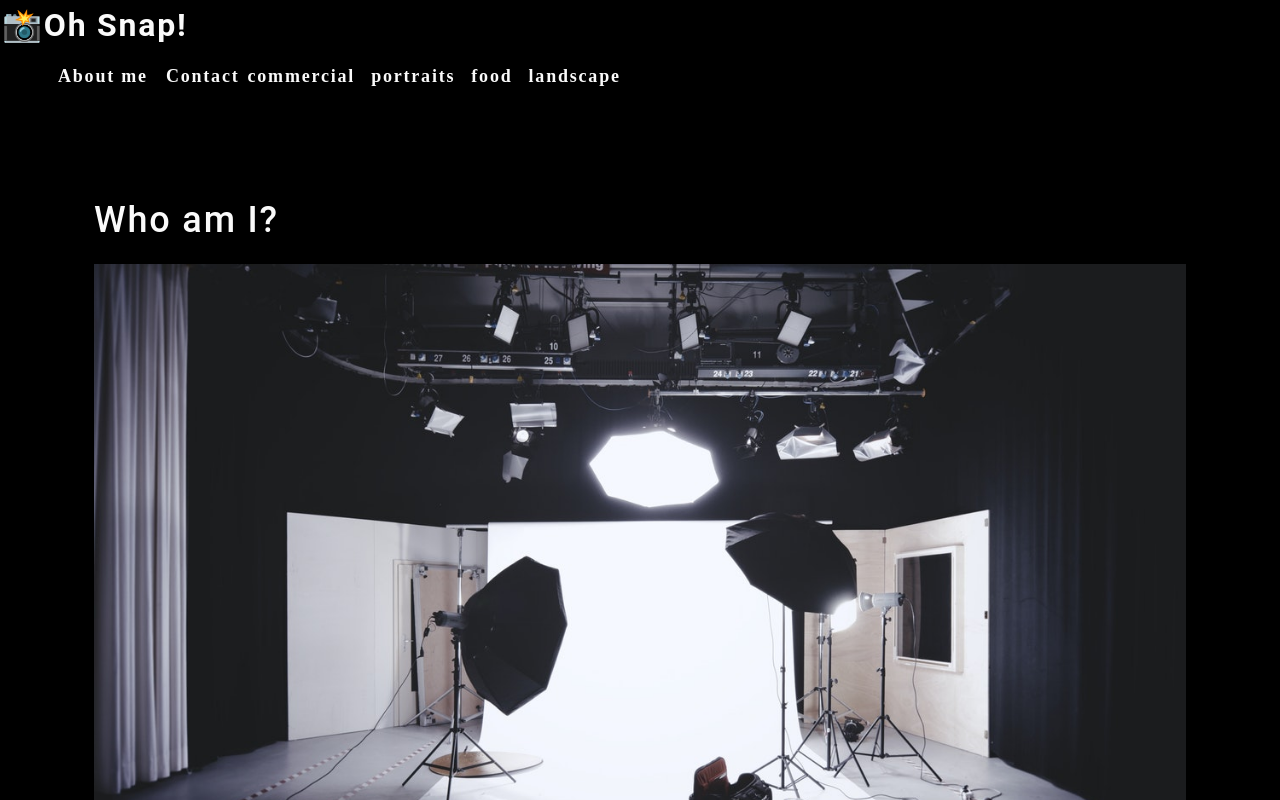
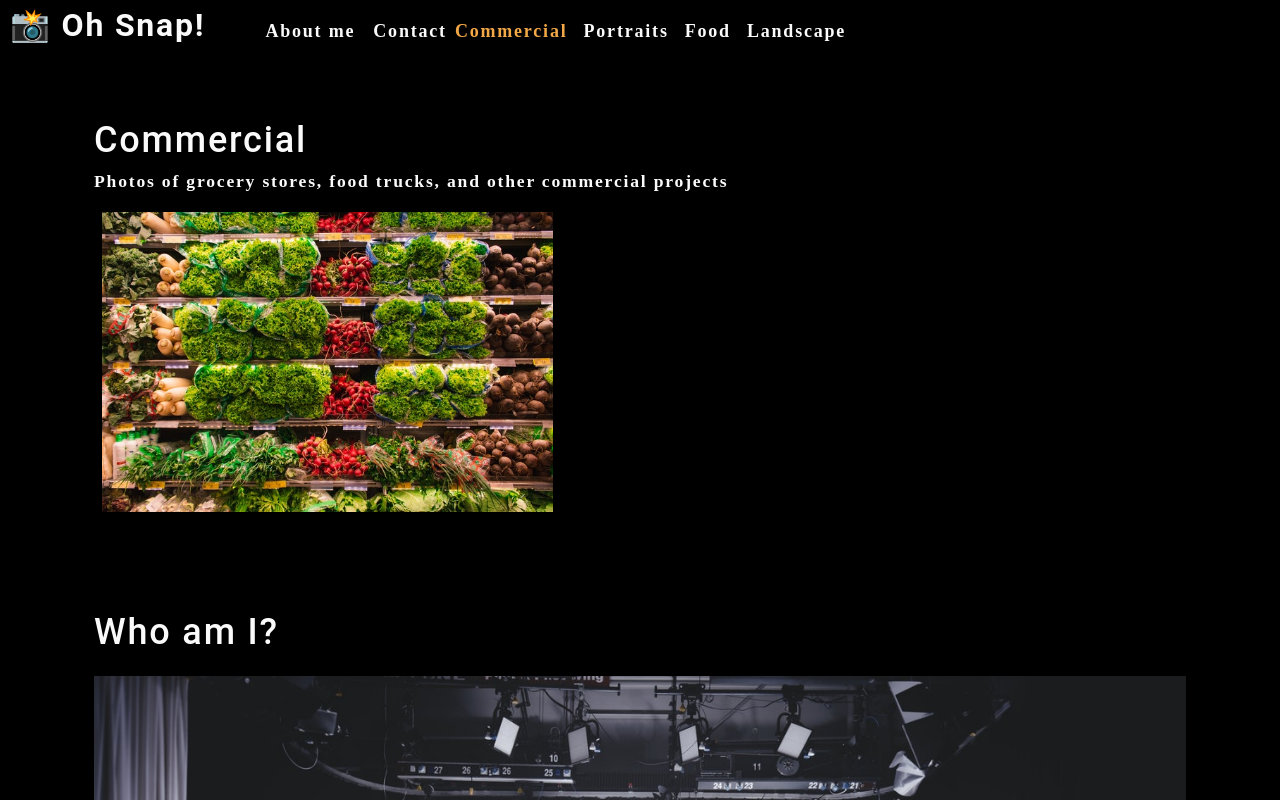
Before and after one commit to ZQWhiting/photo-port, a React (Create React App) app: page / in a window 1280 px wide. Shown: the top 800 px of the page. Built offline with nearby package versions, Linux system fonts and the light colour scheme.

Commit message:
added Gallery component (static); added hooks useState and useEffect

```diff
--- a/src/App.js
+++ b/src/App.js
@@ -1,12 +1,34 @@
-import React from 'react';
+import React, { useState } from 'react';
 import About from './components/About';
 import Nav from './components/Nav';
+import Gallery from './components/Gallery';
 
 function App() {
+	const [categories] = useState([
+		{
+			name: 'commercial',
+			description:
+				'Photos of grocery stores, food trucks, and other commercial projects',
+		},
+		{ name: 'portraits', description: 'Portraits of people in my life' },
+		{ name: 'food', description: 'Delicious delicacies' },
+		{
+			name: 'landscape',
+			description:
+				'Fields, farmhouses, waterfalls, and the beauty of nature',
+		},
+	]);
+	const [currentCategory, setCurrentCategory] = useState(categories[0]);
+
 	return (
 		<div>
-			<Nav />
+			<Nav
+				categories={categories}
+				setCurrentCategory={setCurrentCategory}
+				currentCategory={currentCategory}
+			/>
 			<main>
+				<Gallery />
 				<About />
 			</main>
 		</div>
--- /dev/null
+++ b/src/components/Gallery/index.js
@@ -0,0 +1,27 @@
+import React from 'react';
+import { capitalizeFirstLetter } from '../../utils/helpers';
+import photo from '../../assets/small/commercial/0.jpg';
+
+function Gallery(props) {
+	const currentCategory = {
+		name: 'commercial',
+		description:
+			'Photos of grocery stores, food trucks, and other commercial projects',
+	};
+
+	return (
+		<section>
+			<h1>{capitalizeFirstLetter(currentCategory.name)}</h1>
+			<p>{currentCategory.description}</p>
+			<div>
+				<img
+					src={photo}
+					alt='Commercial Example'
+					className='img-thumbnail mx-1'
+				/>
+			</div>
+		</section>
+	);
+}
+
+export default Gallery;
--- a/src/components/Nav/index.js
+++ b/src/components/Nav/index.js
@@ -1,32 +1,21 @@
-import React from 'react';
+import React, { useEffect } from 'react';
+import { capitalizeFirstLetter } from '../../utils/helpers';
 
-function Nav() {
-	const categories = [
-		{
-			name: 'commercial',
-			description:
-				'Photos of grocery stores, food trucks, and other commercial projects',
-		},
-		{ name: 'portraits', description: 'Portraits of people in my life' },
-		{ name: 'food', description: 'Delicious delicacies' },
-		{
-			name: 'landscape',
-			description:
-				'Fields, farmhouses, waterfalls, and the beauty of nature',
-		},
-	];
+function Nav(props) {
+	const { categories = [], setCurrentCategory, currentCategory } = props;
 
-	function categorySelected(name) {
-		console.log(name);
-	}
+	useEffect(() => {
+		document.title = capitalizeFirstLetter(currentCategory.name);
+	}, [currentCategory]);
 
 	return (
-		<header>
+		<header className='flex-row px-1'>
 			<h2>
 				<a data-testid='link' href='/'>
 					<span role='img' aria-label='camera'>
+						{' '}
 						📸
-					</span>
+					</span>{' '}
 					Oh Snap!
 				</a>
 			</h2>
@@ -41,11 +30,15 @@
 						<span>Contact</span>
 					</li>
 					{categories.map((category) => (
-						<li className='mx-1' key={category.name}>
-							<span
-								onClick={() => categorySelected(category.name)}
-							>
-								{category.name}
+						<li
+							className={`mx-1 ${
+								currentCategory.name === category.name &&
+								'navActive'
+							}`}
+							key={category.name}
+						>
+							<span onClick={() => setCurrentCategory(category)}>
+								{capitalizeFirstLetter(category.name)}
 							</span>
 						</li>
 					))}
```
